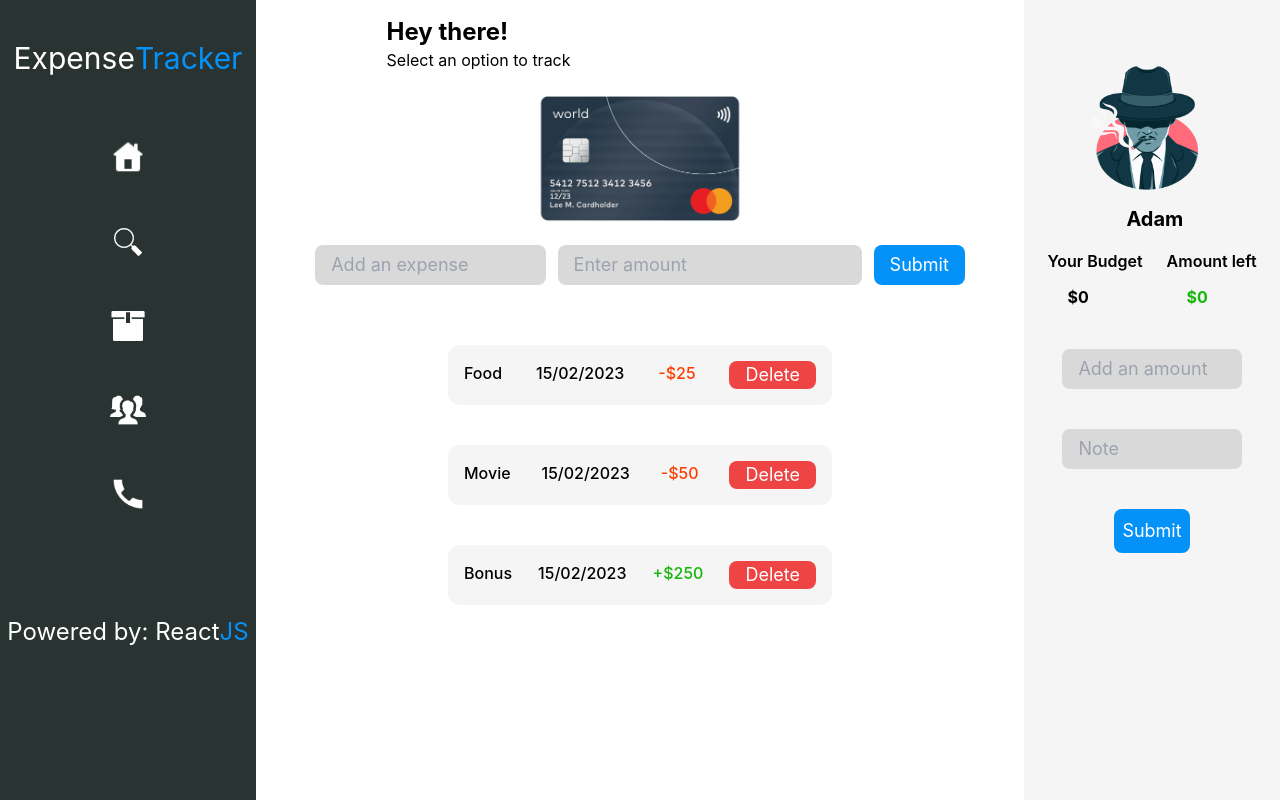
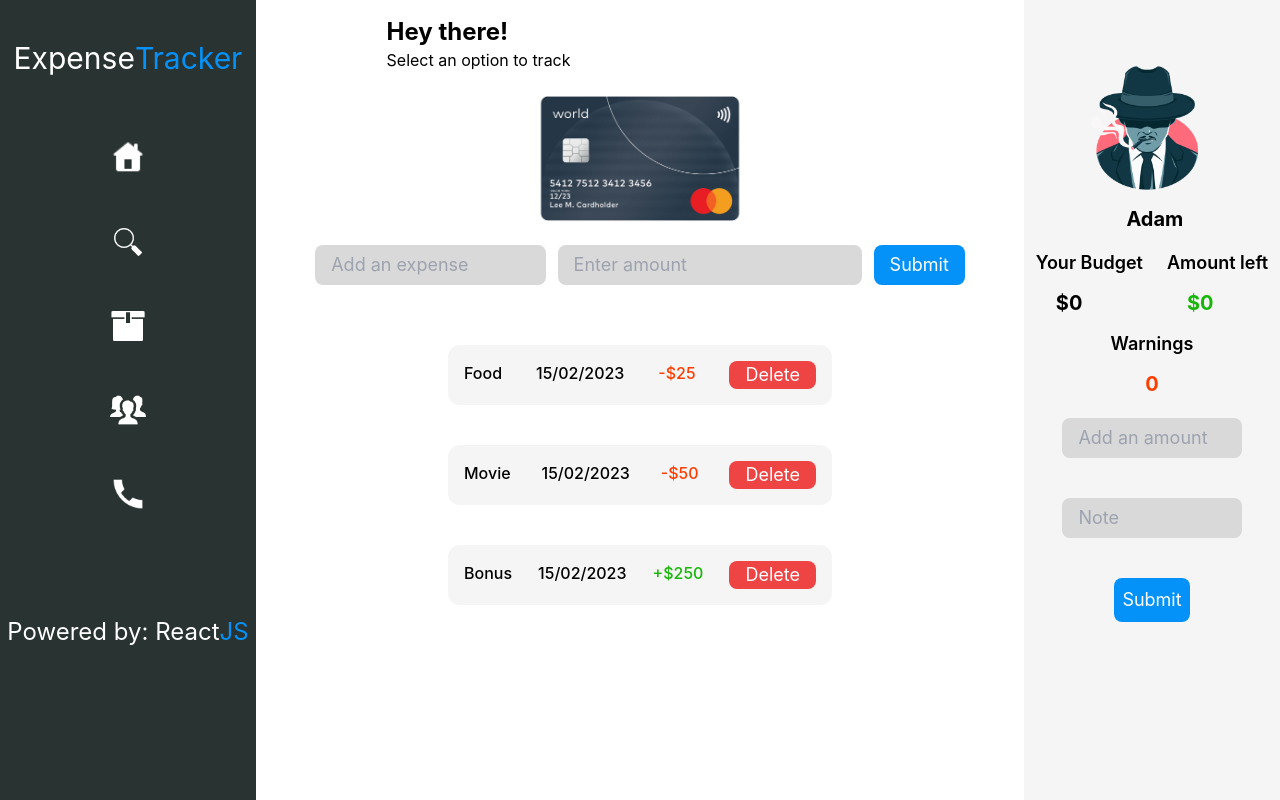
Before and after one commit to Tejas204/Expense-Tracker, a React (Create React App) app: page / in a window 1280 px wide. Built offline with nearby package versions, Linux system fonts and the light colour scheme.

Commit message:
Added a warning section to display budget exceeded warnings

```diff
--- a/src/App.js
+++ b/src/App.js
@@ -10,6 +10,9 @@ function App() {
 
   //This hook will help pass the expense amount to the UserProfileBudget
   const [expenseReceived, getExpenseReceived] = useState(0);
+
+  //This hook will help determine if transaction can be added or not if budget is exceeded.
+
 
   return (
     // Main component --> contains the sub components
--- a/src/components/TransactionPage.js
+++ b/src/components/TransactionPage.js
@@ -4,7 +4,6 @@ import mastercard from '../images/mastercard.png'
 import { transactionHistory } from '../data'
 
 const TransactionPage = ({getExpenseReceived}) => {
-
 
   //This react hook takes transactionHistory as value which gets updated when the onSubmit buton in
   //the expense section is clicked.
@@ -57,7 +56,6 @@ const TransactionPage = ({getExpenseReceived}) => {
                     amount: "-$"+document.getElementById('getExpenseAmount').value,
                     recordId: transactionCount + 1
                   }));
-                  console.log("Transaction count"+transactionCount);
               }}>Submit</button>
             </form>
         </div>
--- a/src/components/UserProfileBudget.js
+++ b/src/components/UserProfileBudget.js
@@ -9,7 +9,10 @@ const UserProfileBudget = ({expenseReceived}) => {
 
  //This hook will set the deducted budget amount
  let [amountleft, setAmountLeft] = useState(0);
- console.log(amountleft);
+
+
+ //This hook will update the warnings if budget is exceeded
+ let [numberOfWarnings, setNumberOfWarnings] = useState(0);
 
  // This useffect hook will update the amountLeft when budgetAmount updates
  useEffect(() => {
@@ -27,6 +30,9 @@ useEffect(() => {
   if(amountleft<0){
     alert("You have exceeded your budget");
     setAmountLeft(0);
+    setBudgetAmount(0);
+    setNumberOfWarnings(numberOfWarnings+1);
+    console.log(numberOfWarnings);
   }
   else{
     setAmountLeft(amountleft);
@@ -34,7 +40,6 @@ useEffect(() => {
 }, [expenseReceived]);
 
 
- console.log(expenseReceived);
 
 
   return (
@@ -49,18 +54,24 @@ useEffect(() => {
       {/* This div displays the budget */}
       <div className='flex flex-row justify-center space-x-6 mt-4'>
         <div className='flex flex-col gap-y-3'>
-          <p className='font-semibold'>Your Budget</p>
-          <p className='font-bold ml-5'>${budgetAmount}</p>
+          <p className='font-semibold text-lg'>Your Budget</p>
+          <p className='font-bold ml-5 text-xl'>${budgetAmount}</p>
         </div>
         {/* Whenever expense is added, this amount gets deducted */}
         <div className='flex flex-col gap-y-3'>
-          <p className='font-semibold'>Amount left</p>
-          <p className='font-bold text-[#17B609] ml-5'>${amountleft}</p>
+          <p className='font-semibold text-lg'>Amount left</p>
+          <p className='font-bold text-[#17B609] ml-5 text-xl'>${amountleft}</p>
         </div>
       </div>
 
+      {/* This div displays the number of warnings */}
+      <div className='flex flex-col justify-center text-center space-y-3 mt-[5%]'>
+        <p className='text-lg font-semibold'>Warnings</p>
+        <p className='text-xl text-[#FF3D00] font-bold'>{numberOfWarnings}</p>
+      </div>
+
       {/* Form for increasing the budget */}
-      <form className='flex flex-col space-y-10 justify-items-center mt-10'>
+      <form className='flex flex-col space-y-10 justify-items-center mt-5'>
           <input id='budgetAmountDiv' type='text' placeholder='Add an amount' className='bg-[#D9D9D9] h-10 w-[70%] rounded-lg focus:ring-2 focus:ring-[#0492F9] outline-none p-2 placeholder:p-2 text-lg ml-[15%]'></input>
           <input type='text' placeholder='Note' className='bg-[#D9D9D9] h-10 w-[70%] rounded-lg focus:ring-2 focus:ring-[#0492F9] outline-none p-2 placeholder:p-2 text-lg ml-[15%]'></input>
           <button type='button' className='bg-[#0492F9] p-2 w-[30%] rounded-lg text-white text-lg ml-[35%]' onClick={() => {
```
